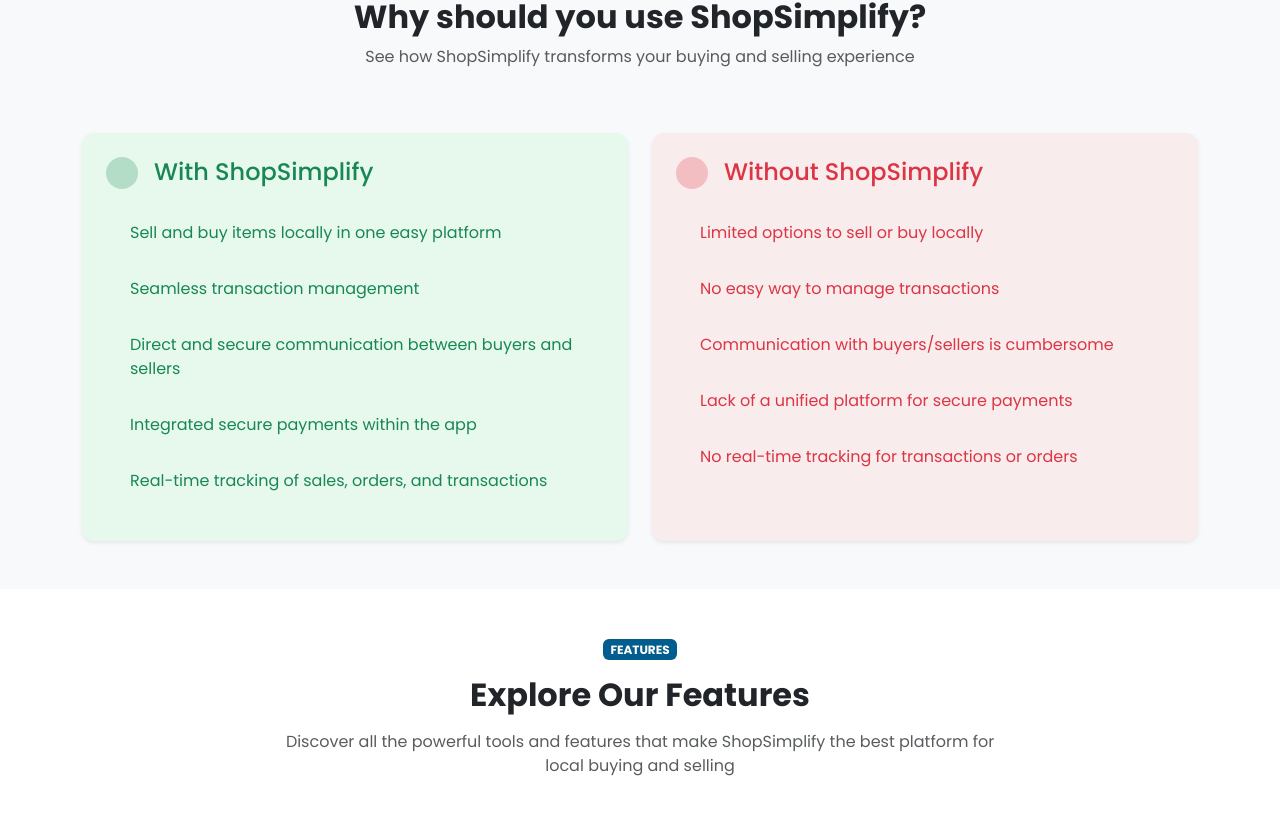
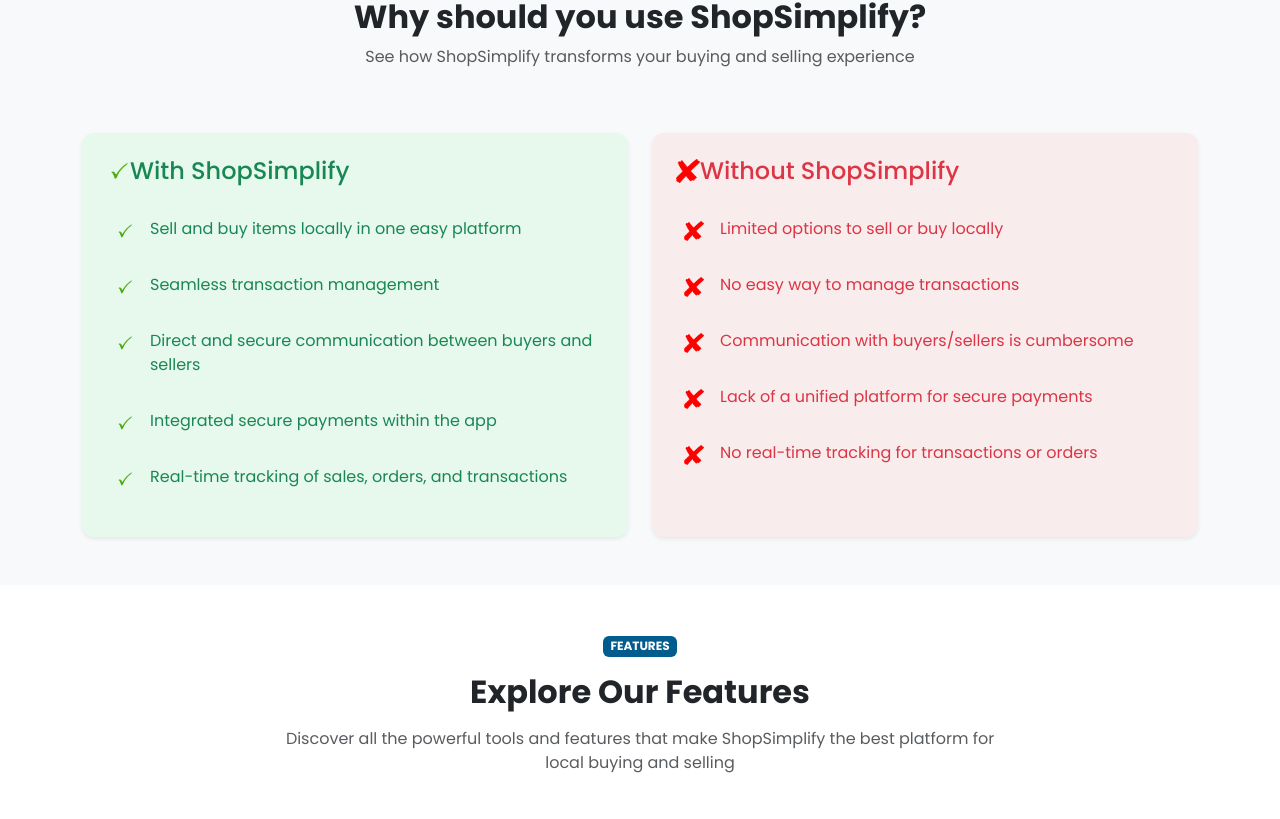
Before and after one commit to TheCodingWizard27/Capstone, a React (Create React App) app in the folder frontend/: page / in a window 1280 px wide. Shown: the part 981-1800 px from the top of the page. Built offline with nearby package versions, Linux system fonts and the light colour scheme; no server answers.

Commit message:
Updated Landing Page

```diff
--- a/frontend/src/pages/landingPage.js
+++ b/frontend/src/pages/landingPage.js
@@ -170,12 +170,11 @@
             >
               <Card.Body className="p-4">
                 <div className="d-flex align-items-center mb-4">
-                  <div className="rounded-circle bg-success bg-opacity-25 p-3 me-3">
-                    <i
-                      className="bi bi-check-circle"
-                      style={{ fontSize: '1.5rem', color: '#198754' }}
-                    ></i>
-                  </div>
+                    <img
+                      src="/images/check-mark.png"
+                      alt="Check"
+                      style={{ width: '24px', height: '24px' }}
+                    />
                   <h4 className="card-title mb-0" style={{ color: '#198754' }}>
                     With ShopSimplify
                   </h4>
@@ -192,12 +191,12 @@
                       key={index}
                       className="mb-3 d-flex align-items-start p-2 hover-list-item"
                     >
-                      <span className="me-3 text-success">
-                        <i
-                          className="bi bi-check-circle-fill"
-                          style={{ fontSize: '1.25rem' }}
-                        ></i>
-                      </span>
+                      <img
+                        src="/images/check-mark.png"
+                        alt="Checkmark"
+                        style={{ width: '20px', height: '20px' }}
+                        className="me-3 mt-1"
+                      />
                       <span style={{ color: '#198754' }}>{item}</span>
                     </li>
                   ))}
@@ -216,12 +215,11 @@
             >
               <Card.Body className="p-4">
                 <div className="d-flex align-items-center mb-4">
-                  <div className="rounded-circle bg-danger bg-opacity-25 p-3 me-3">
-                    <i
-                      className="bi bi-x-circle"
-                      style={{ fontSize: '1.5rem', color: '#dc3545' }}
-                    ></i>
-                  </div>
+                    <img
+                      src="/images/cross-mark.png"
+                      alt="Cross"
+                      style={{ width: '24px', height: '24px' }}
+                    />
                   <h4 className="card-title mb-0" style={{ color: '#dc3545' }}>
                     Without ShopSimplify
                   </h4>
@@ -238,12 +236,12 @@
                       key={index}
                       className="mb-3 d-flex align-items-start p-2 hover-list-item"
                     >
-                      <span className="me-3 text-danger">
-                        <i
-                          className="bi bi-x-circle-fill"
-                          style={{ fontSize: '1.25rem' }}
-                        ></i>
-                      </span>
+                      <img
+                        src="/images/cross-mark.png"
+                        alt="Cross"
+                        style={{ width: '20px', height: '20px' }}
+                        className="me-3 mt-1"
+                      />
                       <span style={{ color: '#dc3545' }}>{item}</span>
                     </li>
                   ))}
@@ -256,6 +254,7 @@
     </Container>
   );
 };
+
 
 
 
@@ -404,9 +403,6 @@
                       }}
                     />
                     <div className="position-absolute bottom-0 end-0 translate-middle-y">
-                      <Badge pill bg="primary" className="p-2">
-                        <i className="bi bi-linkedin"></i>
-                      </Badge>
                     </div>
                   </div>
                   <h5 className="card-title mb-1">{member.name}</h5>
```
Also changed, not shown: frontend/public/images/check-mark.png (added), frontend/public/images/cross-mark.png (added).
